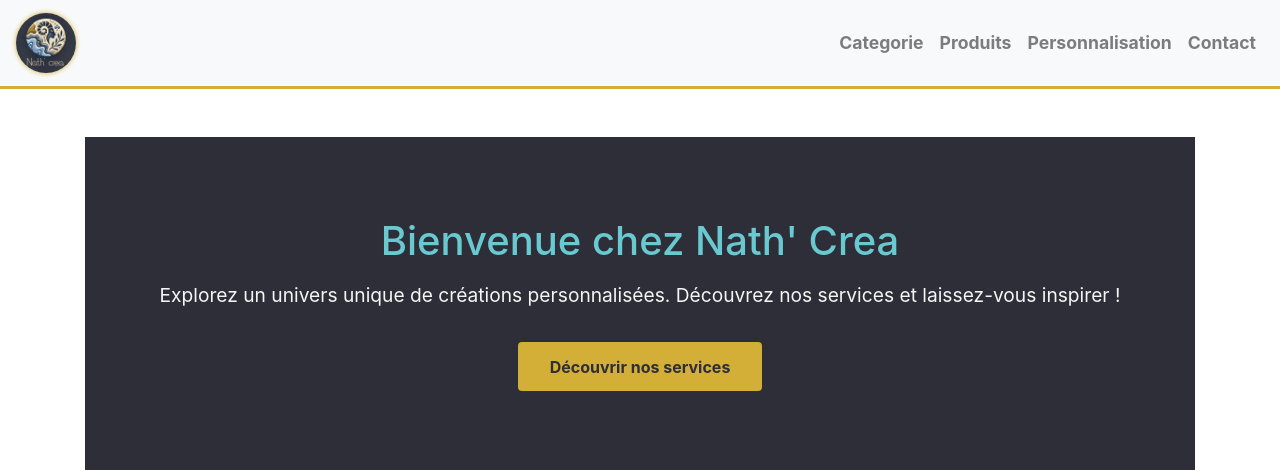
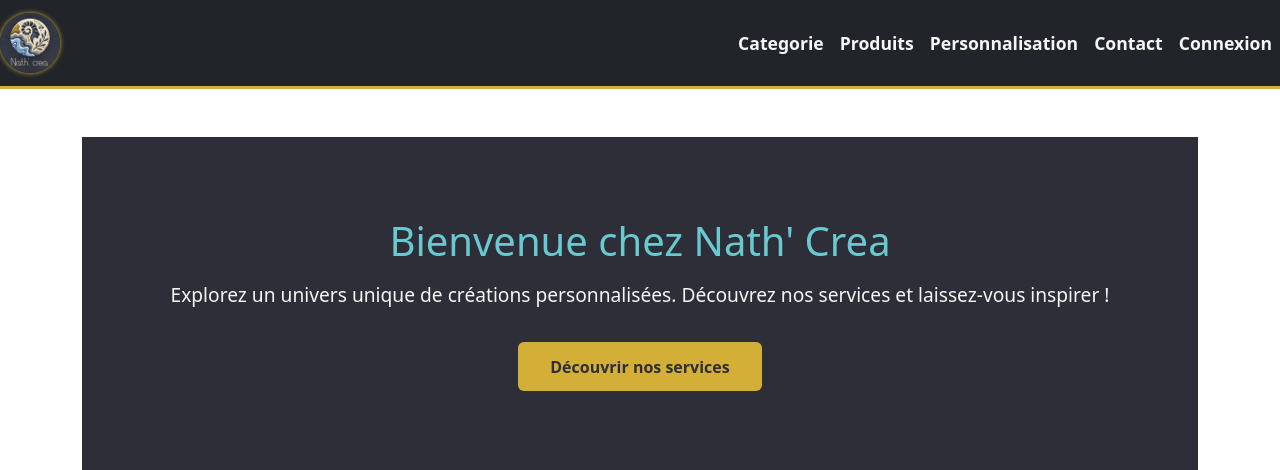
Before and after one commit to MrLeoufff/nathcrea, a Symfony app: template templates/home/index.html.twig in a window 1280 px wide. Shown: the top 470 px of the page. Run offline with Twig, Linux system fonts and the light colour scheme; the template is opened without the code that fills it, so the values that code supplies are empty; some libraries are stand-ins or nearby versions.

Commit message:
add profile

```diff
--- a/templates/base.html.twig
+++ b/templates/base.html.twig
@@ -6,18 +6,18 @@
     <title>{% block title %}Symfony{% endblock %}</title>
     <link rel="stylesheet" href="{{ asset('css/style.css') }}">
     <link href="https://cdnjs.cloudflare.com/ajax/libs/font-awesome/5.15.4/css/all.min.css" rel="stylesheet">
-    <link rel="stylesheet" href="https://stackpath.bootstrapcdn.com/bootstrap/4.3.1/css/bootstrap.min.css">
+    <link href="https://cdn.jsdelivr.net/npm/bootstrap@5.3.3/dist/css/bootstrap.min.css" rel="stylesheet" integrity="sha384-QWTKZyjpPEjISv5WaRU9OFeRpok6YctnYmDr5pNlyT2bRjXh0JMhjY6hW+ALEwIH" crossorigin="anonymous">
 </head>
 <body>
-<nav class="navbar navbar-expand-lg navbar-light bg-light">
+<nav class="navbar navbar-expand-lg navbar-dark bg-dark">
     <a class="navbar-brand" href="{{ path('app_home') }}">
         <img src="{{ asset('images/logo_nath_crea.webp') }}" alt="Nath' Crea" width="50" height="50">
     </a>
-    <button class="navbar-toggler" type="button" data-toggle="collapse" data-target="#navbarNav" aria-controls="navbarNav" aria-expanded="false" aria-label="Toggle navigation">
+    <button class="navbar-toggler" type="button" data-bs-toggle="collapse" data-bs-target="#navbarNav" aria-controls="navbarNav" aria-expanded="false" aria-label="Toggle navigation">
         <span class="navbar-toggler-icon"></span>
     </button>
     <div class="collapse navbar-collapse" id="navbarNav">
-        <ul class="navbar-nav ml-auto">
+        <ul class="navbar-nav ms-auto">
             <li class="nav-item">
                 <a class="nav-link" href="{{ path('app_categories') }}">Categorie</a>
             </li>
@@ -30,6 +30,18 @@
             <li class="nav-item">
                 <a class="nav-link" href="#">Contact</a>
             </li>
+            {% if app.user %}
+                <li class="nav-item">
+                    <a class="nav-link" href="{{ path('app_profile') }}">Profil</a>
+                </li>
+                <li class="nav-item">
+                    <a class="nav-link" href="{{ path('app_logout') }}">Déconnexion</a>
+                </li>
+            {% else %}
+                <li class="nav-item">
+                    <a class="nav-link" href="{{ path('app_login') }}">Connexion</a>
+                </li>
+            {% endif %}
         </ul>
     </div>
 </nav>
@@ -53,6 +65,6 @@
         </div>
     </div>
 </footer>
-
+<script src="https://cdn.jsdelivr.net/npm/bootstrap@5.3.3/dist/js/bootstrap.bundle.min.js" integrity="sha384-YvpcrYf0tY3lHB60NNkmXc5s9fDVZLESaAA55NDzOxhy9GkcIdslK1eN7N6jIeHz" crossorigin="anonymous"></script>
 </body>
 </html>
```
Also changed, not shown: src/Controller/ProfileController.php (added, +20 -0 lines), templates/profile/index.html.twig (added, +10 -0 lines), public/images/67460bb2d4d55.jpg (added), public/images/67460bbd7daf0.jpg (added), public/images/67460c3db1806.jpg (added), 1 other file.
